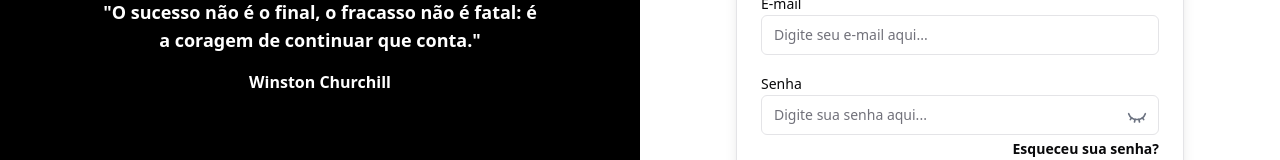
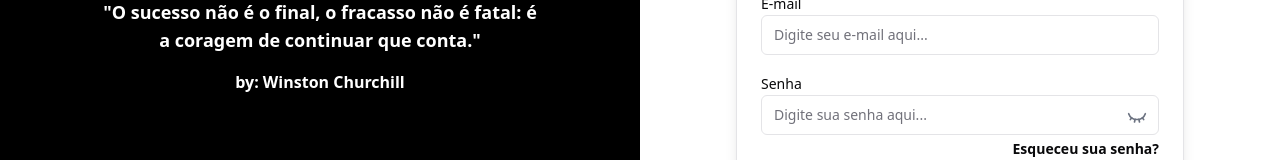
Before and after one commit to pietro-sdev/biofit-frontend, a Next.js app: page /login in a window 1280 px wide. Shown: the part 354-514 px from the top of the page. Built offline with nearby package versions, Linux system fonts and the light colour scheme.

Commit message:
fix: alter winston churchill

```diff
--- a/src/app/(public)/login/page.tsx
+++ b/src/app/(public)/login/page.tsx
@@ -9,7 +9,7 @@ export default function Login() {
           <p className="text-lg font-semibold">
           "O sucesso não é o final, o fracasso não é fatal: é a coragem de continuar que conta."
           </p>
-          <p className="mt-4 font-bold">Winston Churchill</p>
+          <p className="mt-4 font-bold">by: Winston Churchill</p>
         </div>
       </div>
 
```
